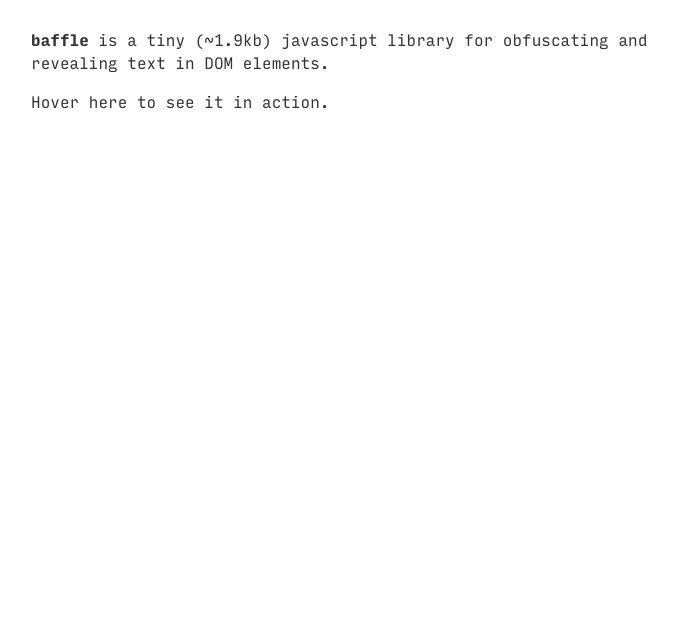
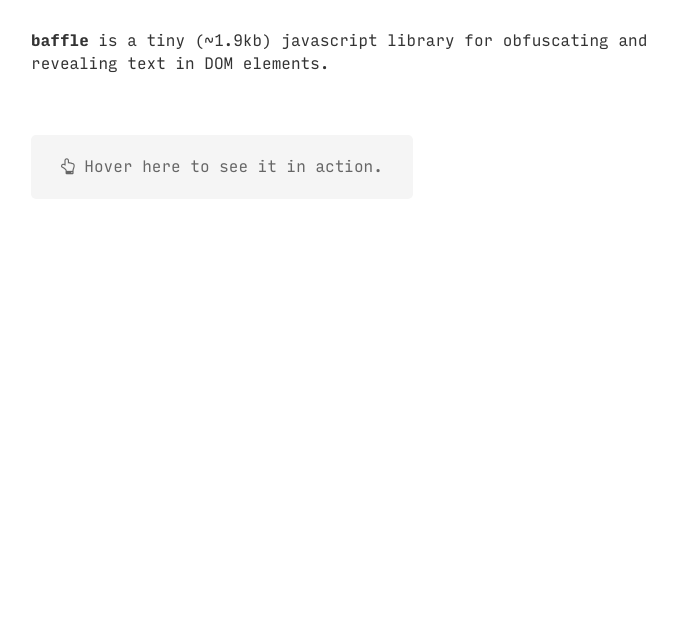
Before and after one commit to camwiegert/baffle, a plain HTML site: page index.html in a window 1280 px wide. Shown: the part 169-800 px from the top of the page, without its empty margins (69-746 px from the left). Drawn offline with Linux system fonts and the light colour scheme.

Commit message:
Add demo

```diff
--- a/assets/css/main.scss
+++ b/assets/css/main.scss
@@ -42,7 +42,22 @@
     margin: 0 0 1em 0;
 }
 
+.header {
+    margin-bottom: 6rem;
+}
+
 .headline {
     font-weight: 400;
     font-size: 4rem;
 }
+
+.demo-holder {
+    display: inline-block;
+    background-color: #f5f5f5;
+    color: #666666;
+    padding: 2rem 3rem;
+    border-radius: 5px;
+    cursor: default;
+    -webkit-user-select: none;
+            user-select: none;
+}
--- a/assets/js/main.js
+++ b/assets/js/main.js
@@ -22,4 +22,15 @@
         characters: gibberish
     }).start().reveal(1500, 2000);
 
+    var demoHolder = document.querySelector('.demo-holder'),
+        demo       = baffle(document.querySelector('.demo'));
+
+    demoHolder.addEventListener('mouseenter', function() {
+        demo.start();
+    });
+
+    demoHolder.addEventListener('mouseleave', function() {
+        demo.reveal(750);
+    });
+
 })();
--- a/index.html
+++ b/index.html
@@ -12,8 +12,9 @@
             <h1 class="headline">baffle.js</h1>
             <p><strong>baffle</strong> is a tiny (~1.9kb) javascript library for obfuscating and revealing text in DOM elements.</p>
         </header>
-
-        <div class="demo-holder"><span class="demo">Hover here to see it in action.</span></div>
+        <section>
+            <div class="demo-holder"><i class="fa fa-hand-o-up"></i> <span class="demo">Hover here to see it in action.</span></div>
+        </section>
 
         <script src="./dist/baffle.min.js"></script>
         <script src="./assets/js/main.js"></script>
```
Also changed, not shown: assets/css/main.css.
